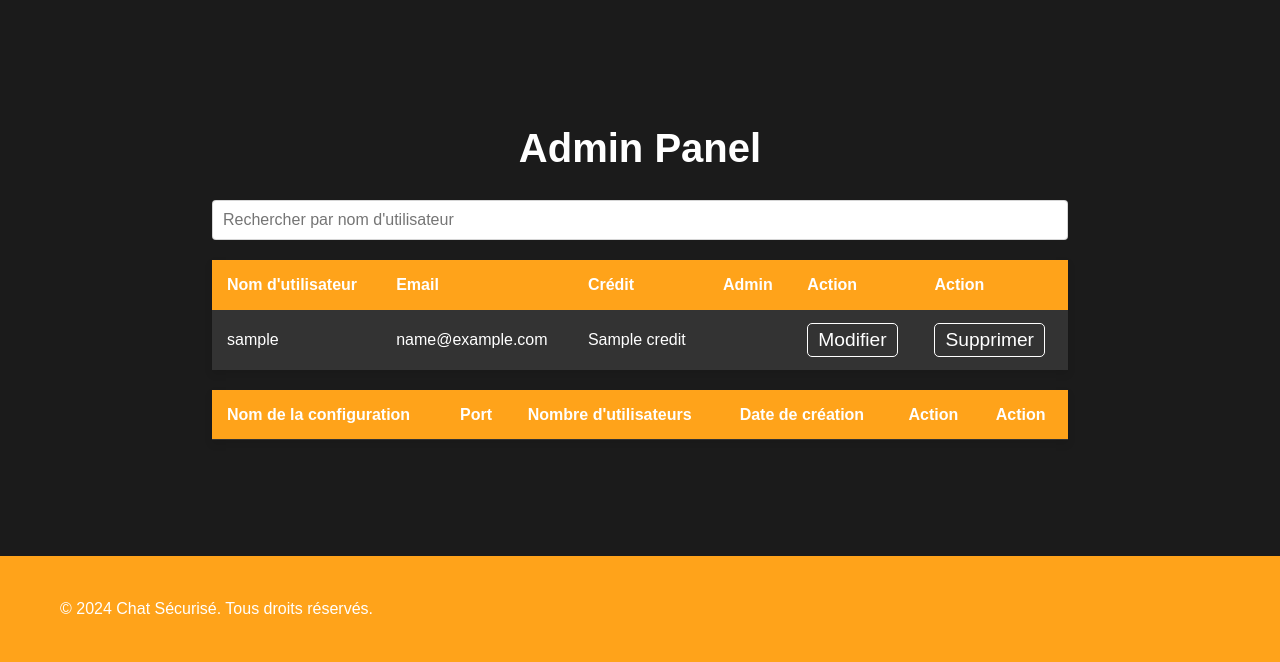
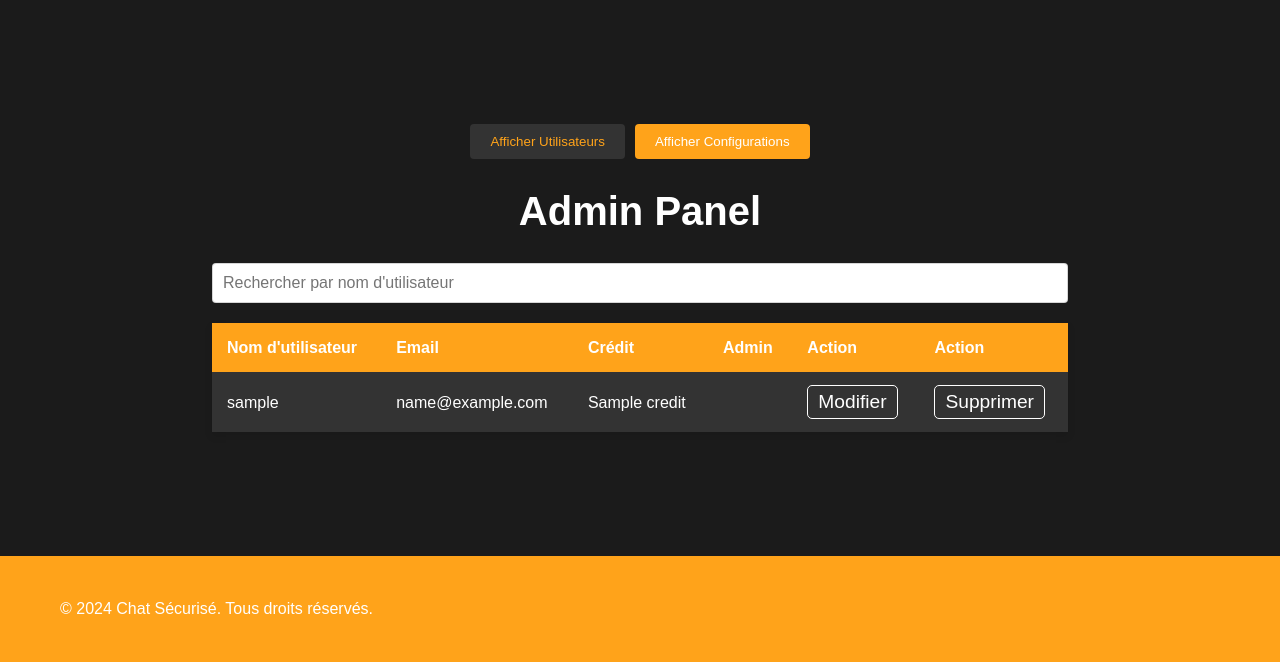
Before and after one commit to 0adri3n/porthub, a Flask app: template website/templates/adminUser.html in a window 1280 px wide. Shown: the part 138-800 px from the top of the page. Run offline with Flask 3, Linux system fonts and the light colour scheme; the template is opened without the code that fills it: most values are stand-ins (such as "Sample title", 1, 10 or a date in 2020); lists and menus that the app fills with data are empty.

Commit message:
pannel admin pour les configs presque finis reste le modal et supprimer la config

```diff
--- a/website/static/assets/style_admin.css
+++ b/website/static/assets/style_admin.css
@@ -67,7 +67,7 @@ h1 {
     text-align: center;
 }
 
-#searchInput {
+.searchInput {
     width: 100%;
     padding: 10px;
     margin-bottom: 20px;
@@ -293,3 +293,43 @@ form button[type="submit"]:hover {
         width: 90%;
     }
 }
+
+/* Boutons de basculement */
+.toggle-buttons {
+    display: flex;
+    justify-content: center;
+    margin-bottom: 20px;
+}
+
+.toggle-buttons button {
+    background-color: #ffa31a;
+    color: #fff;
+    border: none;
+    padding: 10px 20px;
+    cursor: pointer;
+    margin: 0 5px;
+    border-radius: 4px;
+    transition: background-color 0.3s, color 0.3s;
+}
+
+.toggle-buttons button:hover {
+    background-color: #e59400;
+}
+
+.toggle-buttons .active {
+    background-color: #333;
+    color: #ffa31a;
+}
+
+#userTable,
+#configTable {
+    display: none; /* Hide tables initially */
+}
+
+
+/* Afficher les éléments quand la classe show est ajoutée */
+#userTable.show,
+#configTable.show,
+#searchInput.show {
+    display: block;
+}
--- a/website/static/scripts/webscript.js
+++ b/website/static/scripts/webscript.js
@@ -1,7 +1,9 @@
 document.addEventListener('DOMContentLoaded', function() {
     initializeLogoutButton();
     fetchUsers();
+    fetchConfigs();
     initializeEditUserModal();
+    showUsersTable(); // Par défaut, afficher le tableau des utilisateurs et le champ de recherche associé.
 });
 
 function initializeLogoutButton() {
@@ -233,3 +235,45 @@ function populateConfigTable(configs) {
         tableBody.appendChild(row);
     });
 }
+
+function showUsersTable() {
+    document.getElementById('userTable').style.display = 'table';
+    document.getElementById('configTable').style.display = 'none';
+    document.getElementById('searchInputUser').style.display = 'block';
+    document.getElementById('searchInputConfig').style.display = 'none';
+    document.getElementById('toggleUserButton').classList.add('active');
+    document.getElementById('toggleConfigButton').classList.remove('active');
+}
+
+function showConfigsTable() {
+    document.getElementById('userTable').style.display = 'none';
+    document.getElementById('configTable').style.display = 'table';
+    document.getElementById('searchInputUser').style.display = 'none';
+    document.getElementById('searchInputConfig').style.display = 'block';
+    document.getElementById('toggleUserButton').classList.remove('active');
+    document.getElementById('toggleConfigButton').classList.add('active');
+}
+
+
+function filterConfigs() {
+    const input = document.getElementById('searchInputConfig');
+    const filter = input.value.toUpperCase();
+    const table = document.getElementById('configTable');
+    const rows = table.getElementsByTagName('tr');
+
+    for (let i = 1; i < rows.length; i++) {
+        const cells = rows[i].getElementsByTagName('td');
+        let found = false;
+        for (let j = 0; j < cells.length; j++) {
+            const cell = cells[j];
+            if (cell) {
+                const cellText = cell.textContent || cell.innerText;
+                if (cellText.toUpperCase().indexOf(filter) > -1) {
+                    found = true;
+                    break;
+                }
+            }
+        }
+        rows[i].style.display = found ? '' : 'none';
+    }
+}
--- a/website/templates/adminUser.html
+++ b/website/templates/adminUser.html
@@ -28,12 +28,21 @@
         </div>
     </header>
     <main>
+
+        <div class="toggle-buttons">
+            <button id="toggleUserButton" onclick="showUsersTable()">Afficher Utilisateurs</button>
+            <button id="toggleConfigButton" onclick="showConfigsTable()">Afficher Configurations</button>
+        </div>
+
         <h1>Admin Panel</h1>
 
-        <!-- Champ de recherche pour les utilisateurs -->
-        <input type="text" id="searchInput" oninput="filterUsers()" placeholder="Rechercher par nom d'utilisateur">
 
-        <!-- Tableau pour afficher les utilisateurs -->
+<input type="text" id="searchInputUser" oninput="filterUsers()" placeholder="Rechercher par nom d'utilisateur" style="display: none;" class="searchInput">
+
+
+<input type="text" id="searchInputConfig" oninput="filterConfigs()" placeholder="Rechercher par nom de configuration" style="display: none;" class="searchInput">
+
+
         <table id="userTable">
             <thead>
                 <tr>
@@ -46,7 +55,7 @@
                 </tr>
             </thead>
             <tbody>
-                <!-- Boucle pour afficher chaque utilisateur -->
+
                 {% for user in users %}
                 <tr>
                     <td>{{ user.username }}</td>
@@ -60,7 +69,9 @@
             </tbody>
         </table>
 
-        <!-- Tableau pour afficher les configurations -->
+
+
+
         <table id="configTable">
             <thead>
                 <tr>
@@ -73,7 +84,7 @@
                 </tr>
             </thead>
             <tbody>
-                <!-- Data will be dynamically populated here -->
+
             </tbody>
         </table>
 
```
